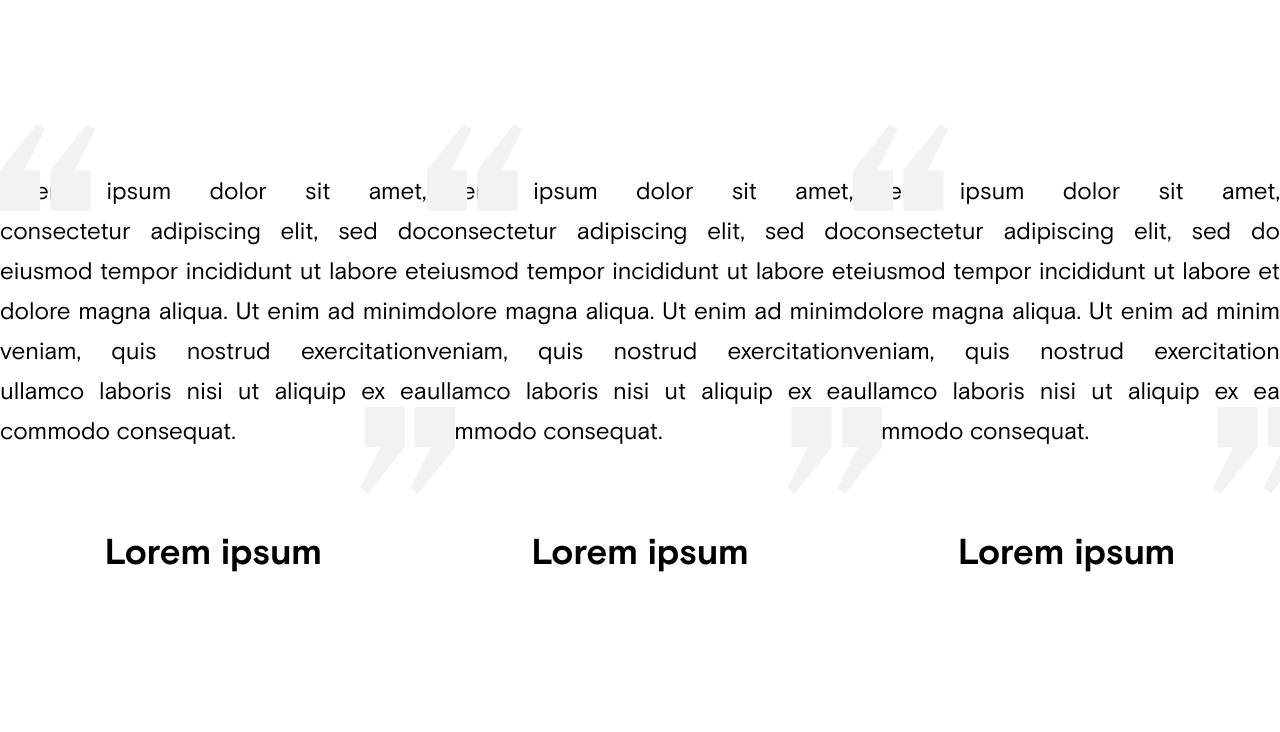
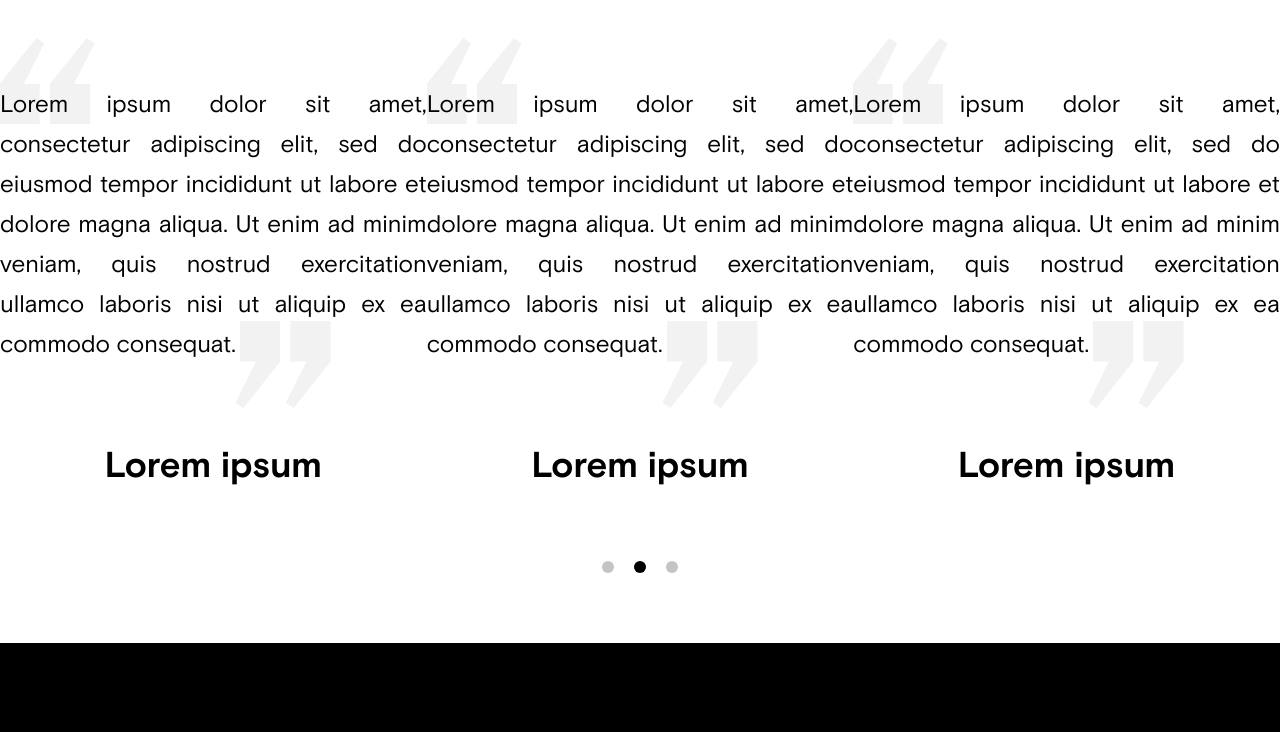
Before and after one commit to Majinmuszu/B_A-layout, a plain HTML site: page index.html in a window 1280 px wide. Shown: the part 2058-2790 px from the top of the page. Drawn offline with nearby package versions, Linux system fonts and the light colour scheme.

Commit message:
quotes added

```diff
--- a/index.html
+++ b/index.html
@@ -83,7 +83,7 @@
         </ul>
         <div class="slide-dots">
           <svg
-            class="dot"
+            class="dot dot1"
             width="12"
             height="12"
             viewBox="0 0 12 12"
@@ -93,7 +93,7 @@
             <circle cx="6" cy="6" r="6" fill="#C4C4C4" />
           </svg>
           <svg
-            class="dot"
+            class="dot dot2"
             width="12"
             height="12"
             viewBox="0 0 12 12"
@@ -103,7 +103,7 @@
             <circle cx="6" cy="6" r="6" fill="#000000" />
           </svg>
           <svg
-            class="dot"
+            class="dot dot3"
             width="12"
             height="12"
             viewBox="0 0 12 12"
@@ -167,5 +167,6 @@
         </div>
       </div>
     </footer>
+    <script src="./script.js"></script>
   </body>
 </html>
--- a/script.js
+++ b/script.js
@@ -0,0 +1,2 @@
+const qs = (selector) => document.querySelector(selector);
+const log = (any) => console.log(any);
--- a/style.css
+++ b/style.css
@@ -156,23 +156,25 @@ body {
   display: block;
   width: 454px;
 }
-.slide-item::before {
-  content: '';
-  display: block;
-  background-image: url(./images/icons/top-quote.svg);
-  width: 96px;
-  height: 87px;
-  transform: translateY(40px);
-  margin: 0;
+.slide-description::before {
+  content: "";
+  display: inline-block;
+  background: url(./images/icons/top-quote.svg) top center no-repeat;
+  position: absolute;
+  top: -46.1px;
+  z-index: -1;
+  width: 95.1px;
+  height: 86.4px;
 }
-.slide-item::after {
-  content: '';
-  display: block;
-  background-image: url(./images/icons/bottom-quote.svg);
-  width: 96px;
-  height: 87px;
-  transform: translateX(360px) translateY(-240px);
-  margin: 0;
+.slide-description::after {
+  content: "";
+  display: inline-block;
+  background: url(./images/icons/bottom-quote.svg) top center no-repeat;
+  position: absolute;
+  bottom: -43.4px;
+  z-index: -1;
+  width: 95.1px;
+  height: 86.4px;
 }
 .slide-description {
   font-family: Grotesque-regular;
@@ -180,6 +182,7 @@ body {
   line-height: 1.67;
   text-align: justify;
   margin-bottom: 67.4px;
+  position: relative;
 }
 .slide{
   font-family: Grotesque-bold;
```
